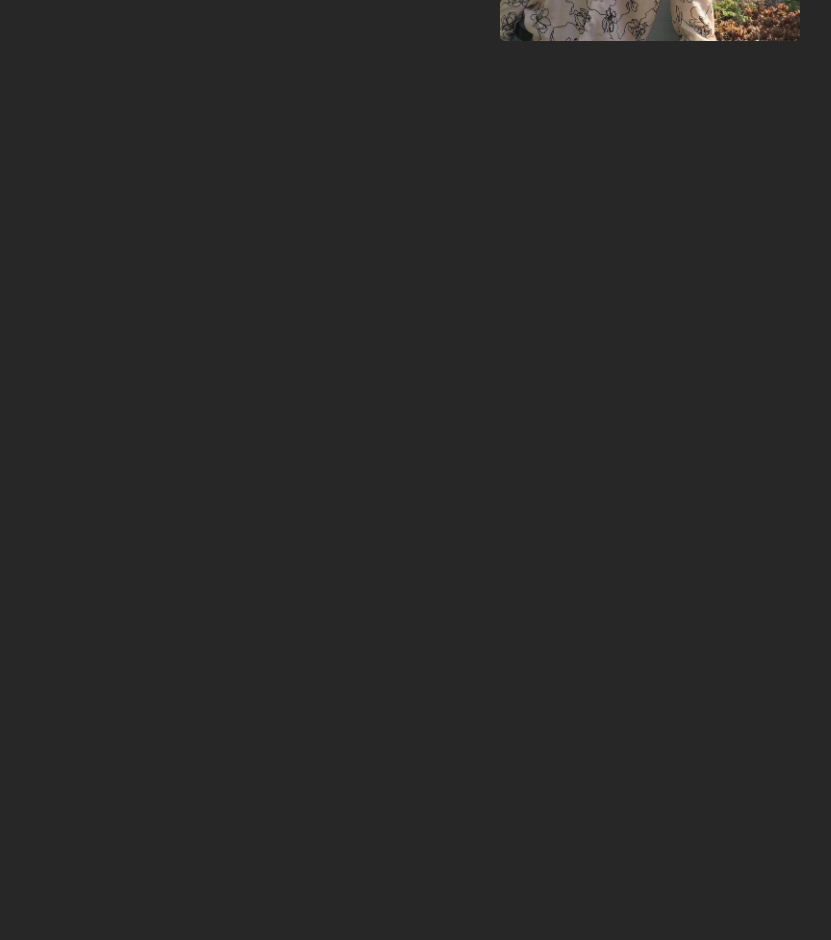
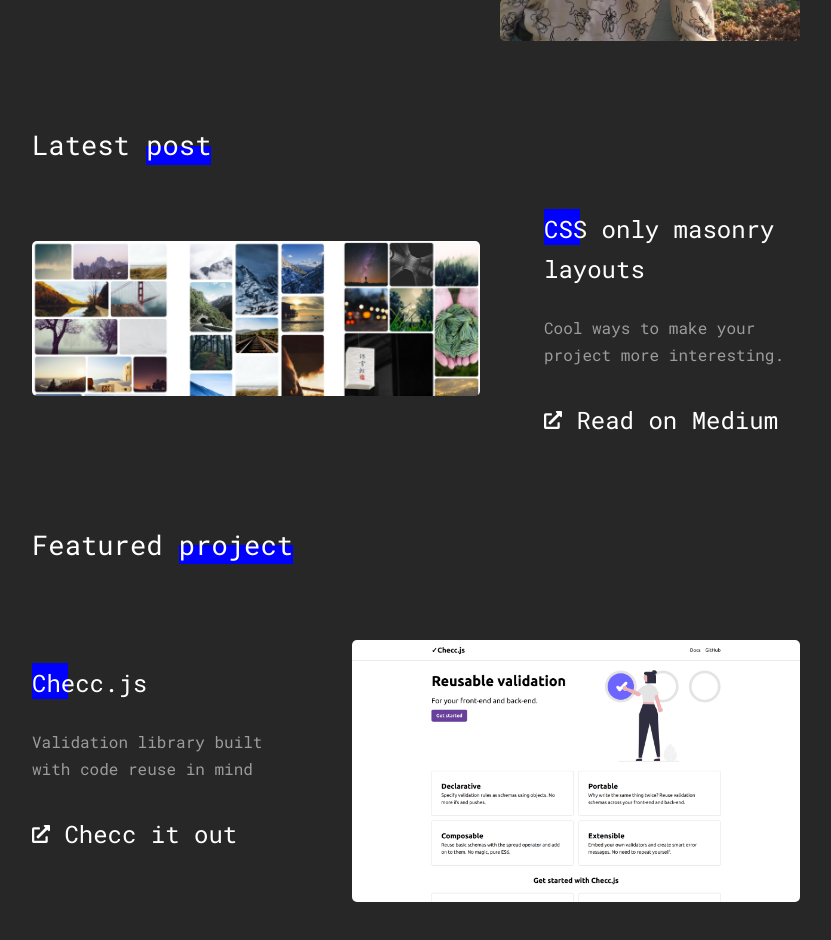
Before and after one commit to tomek-ch/portfolio2, a Next.js app: page / in a window 1280 px wide. Shown: the part 480-1420 px from the top of the page, without its empty margins (224-1055 px from the left). Before the commit the page ends 800 px from the top, so only its background shows below. Built offline with nearby package versions, Linux system fonts and the light colour scheme.

Commit message:
Add posts to home page

```diff
--- /dev/null
+++ b/components/PostSection.js
@@ -0,0 +1,33 @@
+import LinkIcon from "./icons/LinkIcon";
+import {
+  project,
+  links,
+  imgWrapper,
+  details,
+  reverseBlock,
+} from "../styles/Project.module.css";
+
+const PostSection = ({
+  title,
+  description,
+  link: { text, url },
+  img,
+  reverse,
+}) => (
+  <section className={`${project} ${reverse ? reverseBlock : ""}`}>
+    <h2>{title}</h2>
+    <div className={imgWrapper}>
+      <img src={img} alt={title} />
+    </div>
+    <div>
+      <p className={details}>{description}</p>
+      <div className={links}>
+        <a href={url}>
+          <LinkIcon small /> {text}
+        </a>
+      </div>
+    </div>
+  </section>
+);
+
+export default PostSection;
--- /dev/null
+++ b/data/posts.json
@@ -0,0 +1,20 @@
+{
+  "post": {
+    "title": "CSS only masonry layouts",
+    "description": "Cool ways to make your project more interesting.",
+    "link" : {
+      "text": "Read on Medium",
+      "url": ""
+    },
+    "img": "/images/masonry-layouts.jpeg"
+  },
+  "project": {
+    "title": "Checc.js",
+    "description": "Validation library built with code reuse in mind",
+    "link" : {
+      "text": "Checc it out",
+      "url": ""
+    },
+    "img": "/images/checc.png"
+  }
+}
--- a/pages/index.js
+++ b/pages/index.js
@@ -1,5 +1,9 @@
 import Head from "next/head";
 import HelloSection from "../components/HelloSection";
+import { heading } from "../styles/Heading.module.css";
+import { highlight } from "../styles/Highlight.module.css";
+import data from "../data/posts.json";
+import PostSection from "../components/PostSection";
 
 export default function Home() {
   return (
@@ -8,6 +12,14 @@ export default function Home() {
         <title>home | tomek-ch</title>
       </Head>
       <HelloSection />
+      <h2 className={heading}>
+        Latest <span className={highlight}>post</span>
+      </h2>
+      <PostSection {...data.post} />
+      <h2 className={heading}>
+        Featured <span className={highlight}>project</span>
+      </h2>
+      <PostSection {...data.project} reverse />
     </main>
   );
 }
--- a/styles/HelloSection.module.css
+++ b/styles/HelloSection.module.css
@@ -1,3 +1,7 @@
+.container {
+  margin-bottom: 5em;
+}
+
 .container img {
   width: 100%;
   max-width: 300px;
--- a/styles/Project.module.css
+++ b/styles/Project.module.css
@@ -4,7 +4,7 @@
 
 .project img {
   max-width: 100%;
-  margin: 2em 0;
+  margin-top: 2em;
 }
 
 .project ul {
@@ -12,6 +12,9 @@
   display: flex;
   justify-content: center;
   flex-wrap: wrap;
+}
+
+.details {
   margin: 2em 0;
 }
 
@@ -52,7 +55,8 @@
     grid-template-columns: 2fr 1fr;
   }
 
-  .project:nth-child(2n) {
+  .project:nth-child(2n),
+  .reverseBlock {
     grid-template-columns: 1fr 2fr;
   }
 
@@ -69,6 +73,9 @@
 
   .project ul {
     justify-content: flex-start;
+  }
+
+  .details {
     margin-top: 0;
   }
 
@@ -76,14 +83,16 @@
     justify-content: start;
   }
 
-  .project:nth-child(2n) .imgWrapper {
+  .project:nth-child(2n) .imgWrapper,
+  .reverseBlock .imgWrapper {
     grid-column: 2/3;
     grid-row: 1/3;
     margin-right: 0;
     margin-left: 4em;
   }
 
-  .project:nth-child(2n) > div {
+  .project:nth-child(2n) > div,
+  .reverseBlock > div {
     grid-column: 1/2;
   }
 }
```
Also changed, not shown: components/ProjectSection.js (+8 -3 lines), public/images/checc.png (added), public/images/masonry-layouts.jpeg (added).
